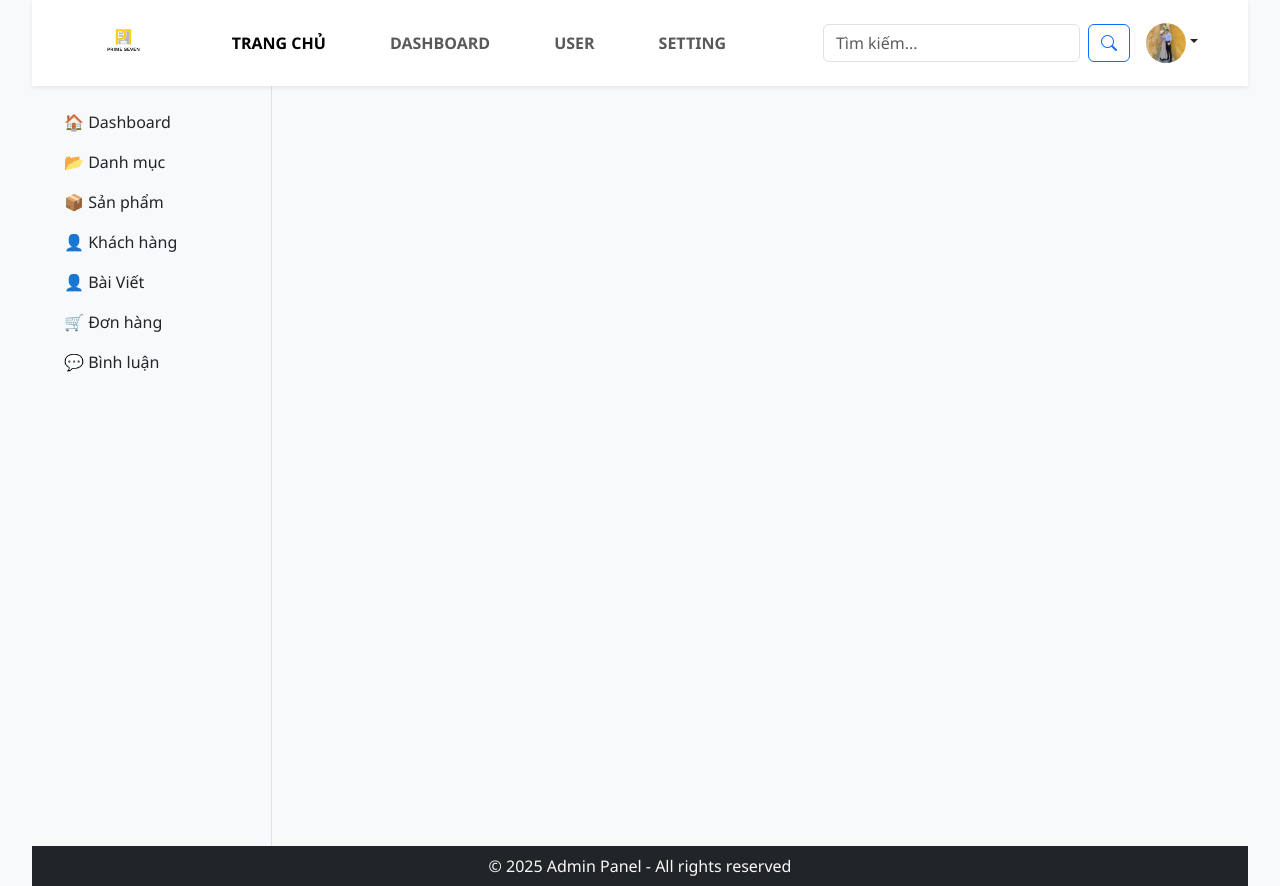
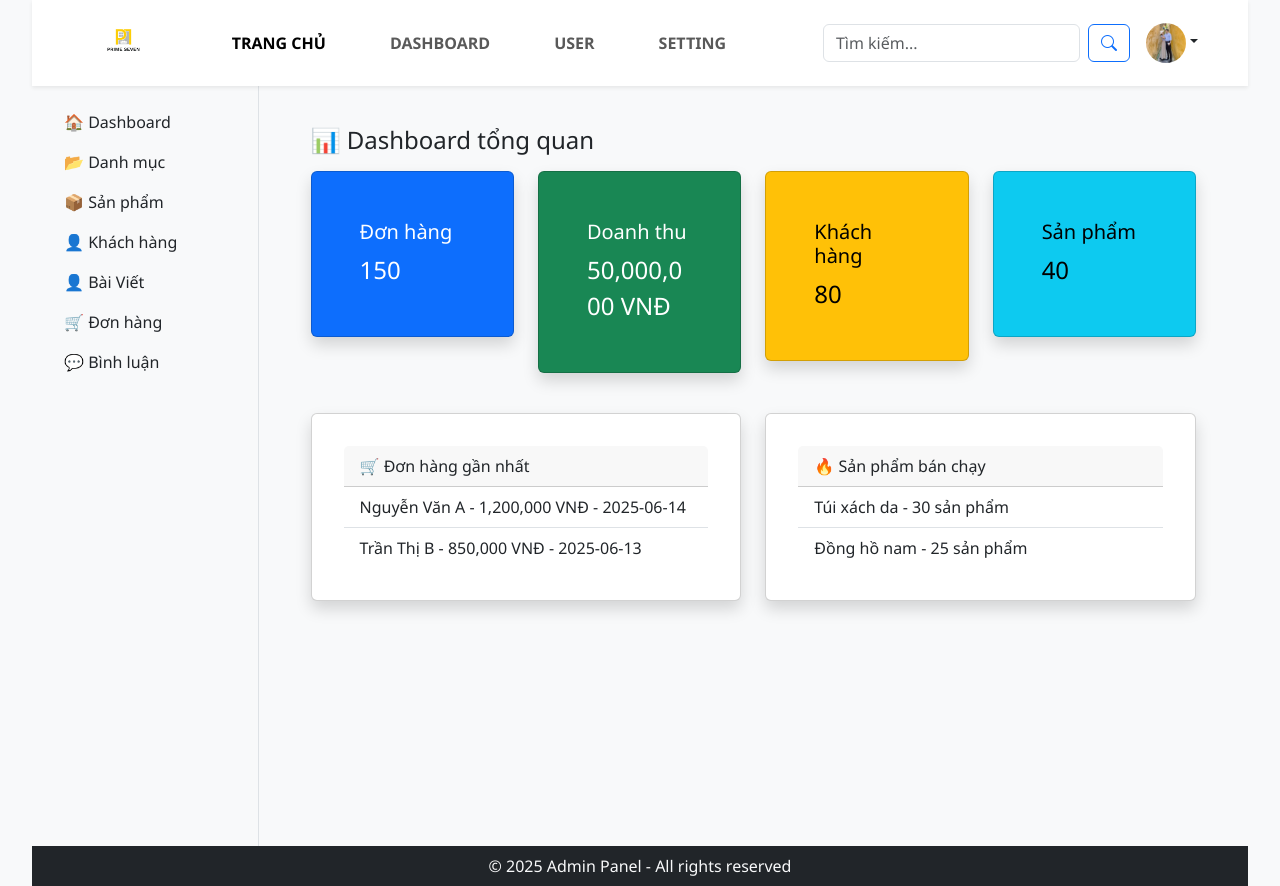
Before and after one commit to vinhnhnpd10317/Furniture-store, a React (Vite) app in the folder frontend/: page /admin in a window 1280 px wide. Built offline with nearby package versions, Linux system fonts and the light colour scheme.

Commit message:
Thay đổi router vào admin

```diff
--- a/frontend/src/router/AdminRoutes.tsx
+++ b/frontend/src/router/AdminRoutes.tsx
@@ -31,6 +31,7 @@ export default function AdminRoutes() {
       <HeaderAdmin />
         <AdminLayout>
           <Routes>
+            <Route index element={<Dashboard/>}/>
             <Route path="comments" element={<CommentManager />} />
             <Route path="dashboard" element={<Dashboard />} />
             <Route path="categories" element={<Categories/>}/>
```
